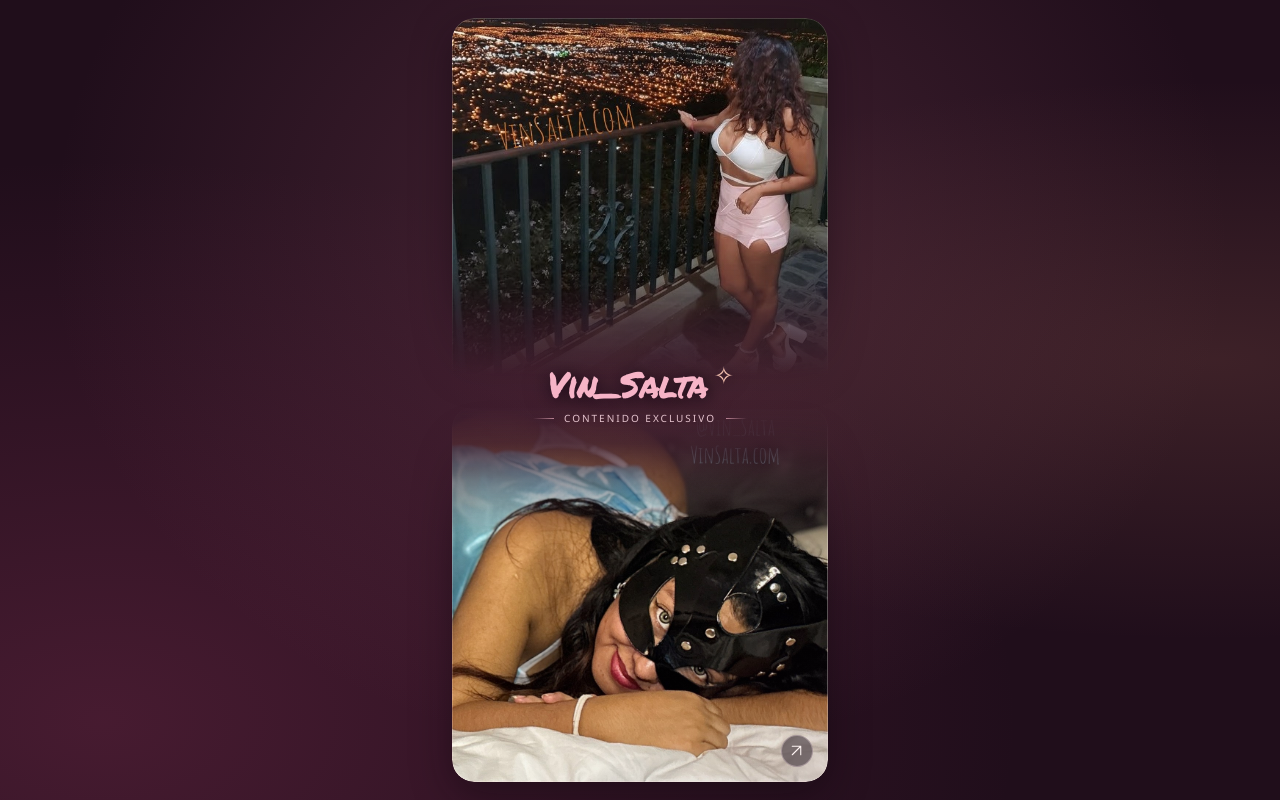
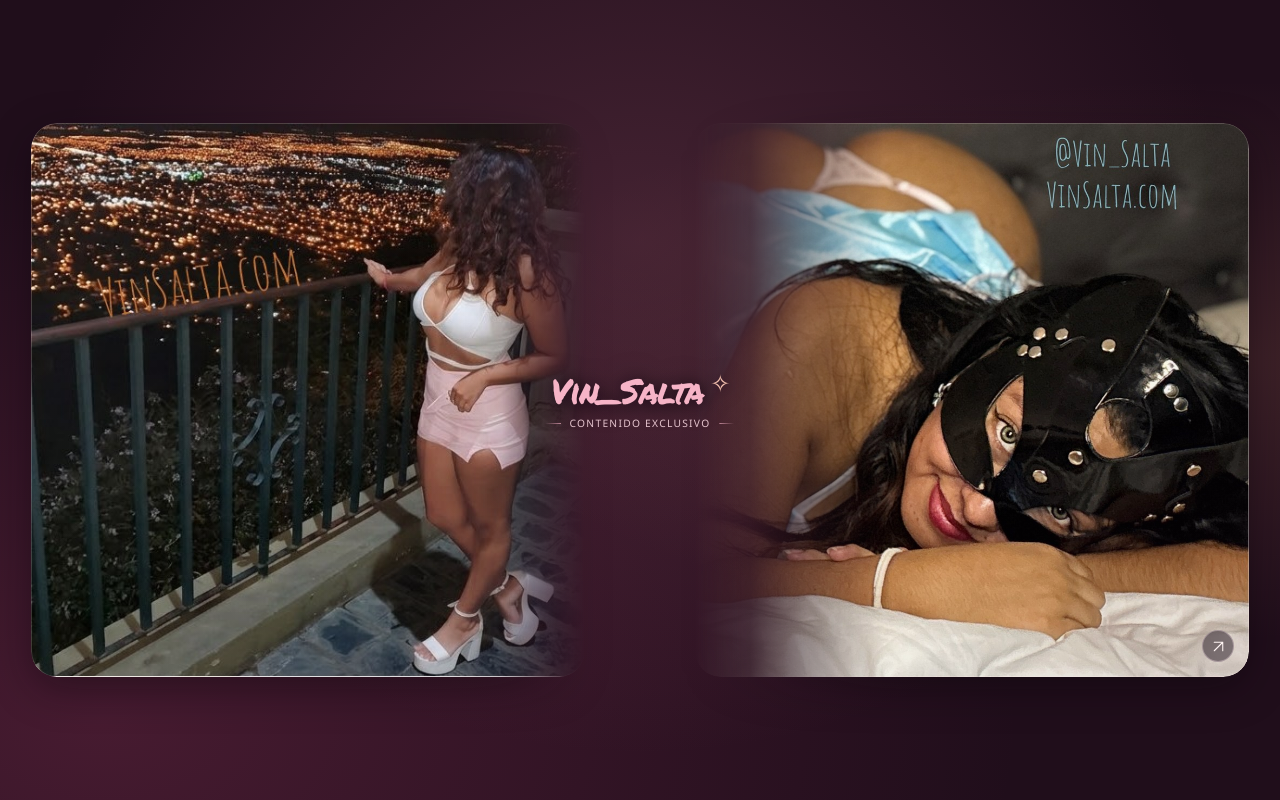
Before and after one commit to prcamacho/vinlandingbio2, a website: page index.html in a window 1280 px wide. Drawn offline with Linux system fonts and the light colour scheme.

Commit message:
Use larger horizontal photos on wide and landscape screens

```diff
--- a/styles.css
+++ b/styles.css
@@ -156,16 +156,23 @@ body::before {
   .identity h1 { font-size: 29px; }
   .portrait, .destination { border-radius: 17px; }
 }
-@media (orientation: landscape) and (max-height: 600px) {
-  :root { --photo-size: min(480px, calc(100svh - 32px - env(safe-area-inset-top) - env(safe-area-inset-bottom)), calc((100vw - 220px) / 1.86)); }
+@media (min-width: 480px) and (orientation: landscape) {
+  :root {
+    --layout-inset: clamp(12px, 2.4vw, 40px);
+    --identity-width: clamp(180px, 19vw, 280px);
+    /* Two squares share the width with the title, overlapping its faded edges. */
+    --photo-size: min(600px, calc(100svh - 2 * var(--layout-inset) - env(safe-area-inset-top) - env(safe-area-inset-bottom)), calc((100vw - 2 * var(--layout-inset) - env(safe-area-inset-left) - env(safe-area-inset-right) - var(--identity-width)) / 1.76));
+  }
+  .page-shell { padding: calc(var(--layout-inset) + env(safe-area-inset-top)) calc(var(--layout-inset) + env(safe-area-inset-right)) calc(var(--layout-inset) + env(safe-area-inset-bottom)) calc(var(--layout-inset) + env(safe-area-inset-left)); }
   .profile { flex-direction: row; }
+  .portrait, .destination { flex-shrink: 0; border-radius: clamp(18px, 2vw, 30px); }
   .portrait { --image-fade: linear-gradient(90deg, #000 75%, #000000e6 85%, #00000047 95%, transparent); }
   .destination { --image-fade: linear-gradient(90deg, transparent, #0000001f 10%, #0000008c 20%, #000 34%); }
-  .identity { width: 180px; flex-shrink: 0; padding: 0; margin: 0 calc(var(--photo-size) * -.10) 0 calc(var(--photo-size) * -.04); }
-  .identity h1 { font-size: 30px; }
-  .identity__subtitle { gap: 5px; }
-  .identity__subtitle p { font-size: 9px; letter-spacing: 1px; white-space: nowrap; }
-  .identity__subtitle > span { width: 9px; }
+  .identity { width: var(--identity-width); flex-shrink: 0; padding: 0; margin: 0 calc(var(--photo-size) * -.12); }
+  .identity h1 { font-size: clamp(30px, 2.7vw, 42px); white-space: nowrap; }
+  .identity__subtitle { gap: clamp(5px, .7vw, 10px); }
+  .identity__subtitle p { font-size: clamp(9px, .8vw, 11px); letter-spacing: clamp(1px, .1vw, 1.6px); white-space: nowrap; }
+  .identity__subtitle > span { width: clamp(9px, 1.2vw, 20px); }
 }
 @media (prefers-reduced-motion: reduce) {
   *, *::before, *::after { animation: none !important; transition: none !important; }
```
Also changed, not shown: README.md.
